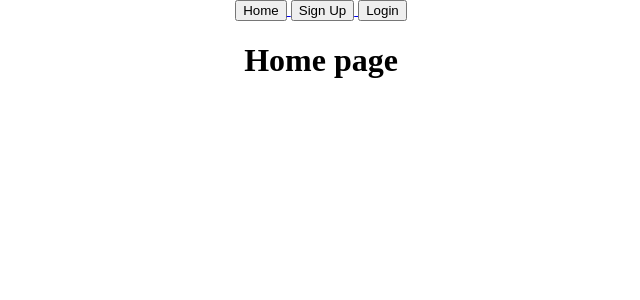
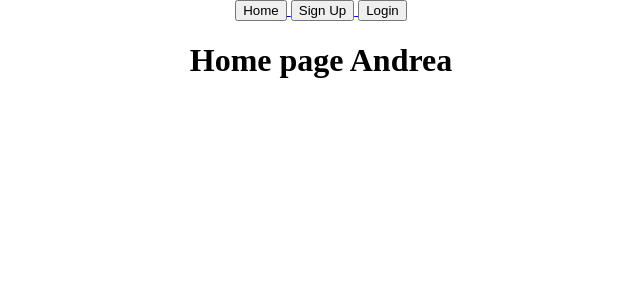
Before and after one commit to AndreaAlarcon99/adopta-una-huella-FRONT, a React (Create React App) app: page / in a window 1280 px wide. Shown: the top 300 px of the page, without its empty margins (319-959 px from the left). Built offline with nearby package versions, Linux system fonts and the light colour scheme; no server answers.

Commit message:
cambios desde andrea

```diff
--- a/src/pages/HomePage/HomePage.jsx
+++ b/src/pages/HomePage/HomePage.jsx
@@ -3,7 +3,7 @@ import "./HomePage.css";
 function HomePage() {
   return (
     <div>
-      <h1>Home page</h1>
+      <h1>Home page Andrea</h1>
     </div>
   );
 }
```
